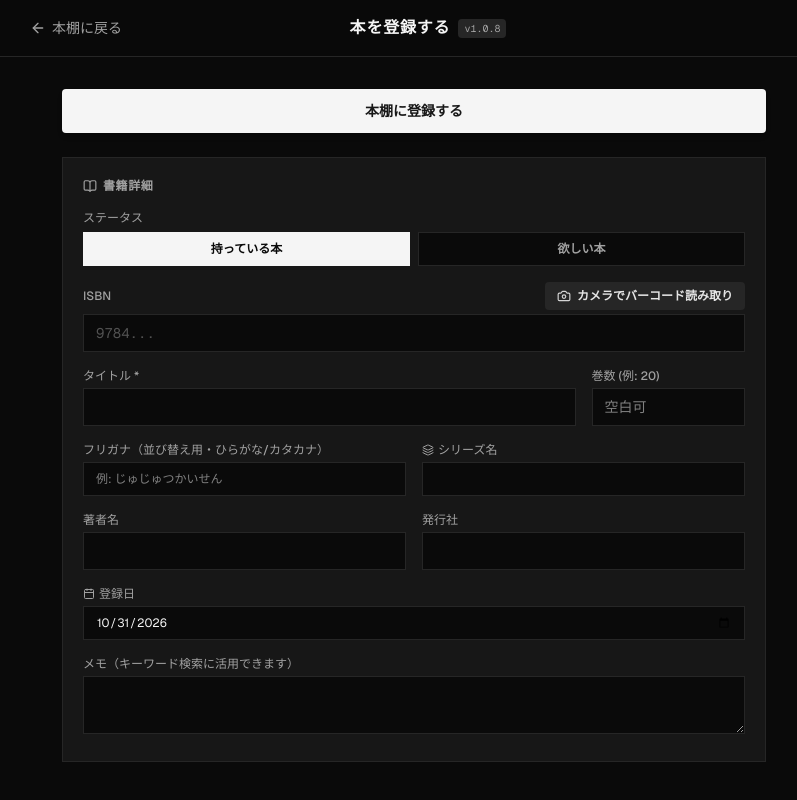
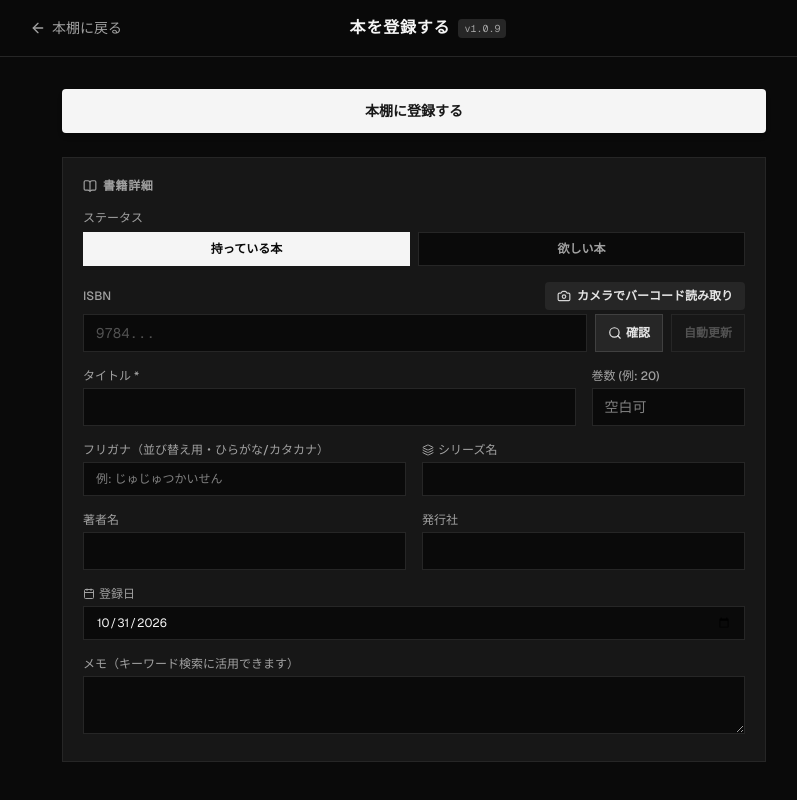
Before and after one commit to cat3-lang/my-book-app, a Next.js app: page /add in a window 1280 px wide. Shown: the top 800 px of the page, without its empty margins (226-1023 px from the left). Built offline with nearby package versions, Linux system fonts and the light colour scheme; no server answers.

Commit message:
v1.0.9: ISBNの隣に確認ボタンと自動更新ボタン（デザイン）を追加。確認時に重複判定とフォーム自動反映を実装

```diff
--- a/app/add/page.tsx
+++ b/app/add/page.tsx
@@ -4,11 +4,11 @@ import { useState, useEffect, useRef } from "react";
 import { useRouter } from "next/navigation";
 import Link from "next/link";
 import { supabase } from "@/lib/supabase";
-import { ArrowLeft, BookOpen, Check, Calendar, Layers, Camera, X, RefreshCw } from "lucide-react";
+import { ArrowLeft, BookOpen, Check, Calendar, Layers, Camera, X, RefreshCw, Search } from "lucide-react";
 import { Html5Qrcode } from "html5-qrcode";
 
 // 🔄 デプロイ確認用のバージョン番号
-const APP_VERSION = "v1.0.8";
+const APP_VERSION = "v1.0.9";
 
 type ExistingBookInfo = {
   id: string;
@@ -47,6 +47,7 @@ export default function AddBookPage() {
   const [errorMessage, setErrorMessage] = useState("");
   const [existingBook, setExistingBook] = useState<ExistingBookInfo | null>(null);
   const [successMessage, setSuccessMessage] = useState("");
+  const [checkMessage, setCheckMessage] = useState<string | null>(null); // 確認ボタンの結果メッセージ
 
   // カメラ関連の状態
   const [isScanning, setIsScanning] = useState(false);
@@ -63,6 +64,7 @@ export default function AddBookPage() {
     setPublisher("");
     setMemo("");
     setExistingBook(null);
+    setCheckMessage(null);
   };
 
   const handleTitleChange = (val: string) => {
@@ -70,15 +72,16 @@ export default function AddBookPage() {
     setSortTitle(val);
   };
 
-  // ISBNが変更されたとき、すでに登録されている本を取得する
-  useEffect(() => {
-    const checkExistingBook = async () => {
+  // 🔍 重複確認（確認ボタンの処理）
+  const handleCheckIsbn = async () => {
     const cleanIsbn = isbn.trim();
-      if (!cleanIsbn || cleanIsbn.length < 10) {
+    if (!cleanIsbn) {
+      setCheckMessage("ISBNを入力してください。");
       setExistingBook(null);
       return;
     }
 
+    setErrorMessage("");
     const { data: foundData } = await supabase
       .from("books")
       .select("id, title, created_at, status, memo, volume, series, authors, publisher")
@@ -86,8 +89,8 @@ export default function AddBookPage() {
       .single();
 
     if (foundData) {
+      // かぶっている場合：情報をフォームに自動反映
       setExistingBook(foundData);
-        // すでに登録されている場合、現在の登録内容をフォームに反映して編集しやすくする
       setTitle(foundData.title || "");
       setSortTitle(foundData.title || "");
       setStatus(foundData.status || "持っている");
@@ -96,18 +99,20 @@ export default function AddBookPage() {
       if (foundData.series) setSeries(foundData.series);
       if (foundData.authors) setAuthors(foundData.authors);
       if (foundData.publisher) setPublisher(foundData.publisher);
+
+      setCheckMessage("⚠️ すでに登録されています（情報をフォームに反映しました）");
     } else {
+      // かぶっていない場合
       setExistingBook(null);
+      setCheckMessage("✅ 未登録です（かぶりなし）");
     }
   };
-
-    checkExistingBook();
-  }, [isbn]);
 
   // カメラを起動してバーコード読み取りを開始する
   const startScanner = async () => {
     setIsScanning(true);
     setErrorMessage("");
+    setCheckMessage(null);
 
     setTimeout(async () => {
       try {
@@ -136,7 +141,6 @@ export default function AddBookPage() {
     }, 100);
   };
 
-  // カメラを停止する
   const stopScanner = async () => {
     if (scannerRef.current) {
       try {
@@ -172,7 +176,6 @@ export default function AddBookPage() {
     const cleanIsbn = isbn.trim();
 
     if (existingBook) {
-      // 【既存データの更新（上書き）】
       const { error } = await supabase
         .from("books")
         .update({
@@ -199,7 +202,6 @@ export default function AddBookPage() {
         }, 800);
       }
     } else {
-      // 【新規データの登録】
       const { error } = await supabase.from("books").insert([
         {
           title: title.trim(),
@@ -311,16 +313,6 @@ export default function AddBookPage() {
               <BookOpen className="w-3.5 h-3.5" /> 書籍詳細
             </h2>
 
-            {/* 既に登録されている場合の通知バナー */}
-            {existingBook && (
-              <div className="p-3 bg-amber-950/80 border border-amber-800 text-amber-200 text-xs rounded space-y-1">
-                <p className="font-bold flex items-center gap-1">
-                  ⚠️ すでに登録されている本です。以下の内容を変更して上のボタンから更新できます。
-                </p>
-                <p>登録日: {new Date(existingBook.created_at).toLocaleDateString()}</p>
-              </div>
-            )}
-
             <div>
               <label className="block text-xs font-medium text-neutral-400 mb-1.5">ステータス</label>
               <div className="grid grid-cols-2 gap-2">
@@ -352,6 +344,7 @@ export default function AddBookPage() {
             <div>
               <div className="flex justify-between items-center mb-1">
                 <label className="block text-xs font-medium text-neutral-400">ISBN</label>
+                <div className="flex items-center gap-2">
                   <button
                     type="button"
                     onClick={startScanner}
@@ -361,13 +354,50 @@ export default function AddBookPage() {
                     <span>カメラでバーコード読み取り</span>
                   </button>
                 </div>
+              </div>
+
+              {/* ISBN入力欄 ＋ 「確認ボタン」 ＋ 「自動更新ボタン（デザインのみ）」 */}
+              <div className="flex gap-2">
                 <input
                   type="text"
                   placeholder="9784..."
                   value={isbn}
                   onChange={(e) => setIsbn(e.target.value)}
-                className="w-full bg-neutral-950 border border-neutral-800 px-3 py-2 text-sm text-neutral-100 placeholder-neutral-600 focus:outline-none focus:border-neutral-500 font-mono"
+                  className="flex-1 bg-neutral-950 border border-neutral-800 px-3 py-2 text-sm text-neutral-100 placeholder-neutral-600 focus:outline-none focus:border-neutral-500 font-mono"
                 />
+                <button
+                  type="button"
+                  onClick={handleCheckIsbn}
+                  className="px-3 py-2 bg-neutral-800 hover:bg-neutral-700 text-neutral-200 text-xs font-bold transition flex items-center gap-1 border border-neutral-700 cursor-pointer whitespace-nowrap"
+                >
+                  <Search className="w-3.5 h-3.5" />
+                  <span>確認</span>
+                </button>
+                <button
+                  type="button"
+                  disabled
+                  className="px-3 py-2 bg-neutral-900 text-neutral-600 text-xs font-bold border border-neutral-800 cursor-not-allowed whitespace-nowrap"
+                  title="後日実装予定"
+                >
+                  自動更新
+                </button>
+              </div>
+
+              {/* 確認ボタンの結果メッセージ */}
+              {checkMessage && (
+                <div className={`mt-2 p-2.5 text-xs rounded border ${
+                  existingBook
+                    ? "bg-amber-950/70 border-amber-800 text-amber-200"
+                    : "bg-emerald-950/70 border-emerald-800 text-emerald-200"
+                }`}>
+                  {checkMessage}
+                  {existingBook && (
+                    <p className="mt-1 text-[11px] text-amber-300">
+                      （登録日: {new Date(existingBook.created_at).toLocaleDateString()} / ステータス: {existingBook.status}）
+                    </p>
+                  )}
+                </div>
+              )}
             </div>
 
             <div className="grid grid-cols-1 md:grid-cols-4 gap-4">
```
Lines whose indentation alone changed are shown as unchanged.
